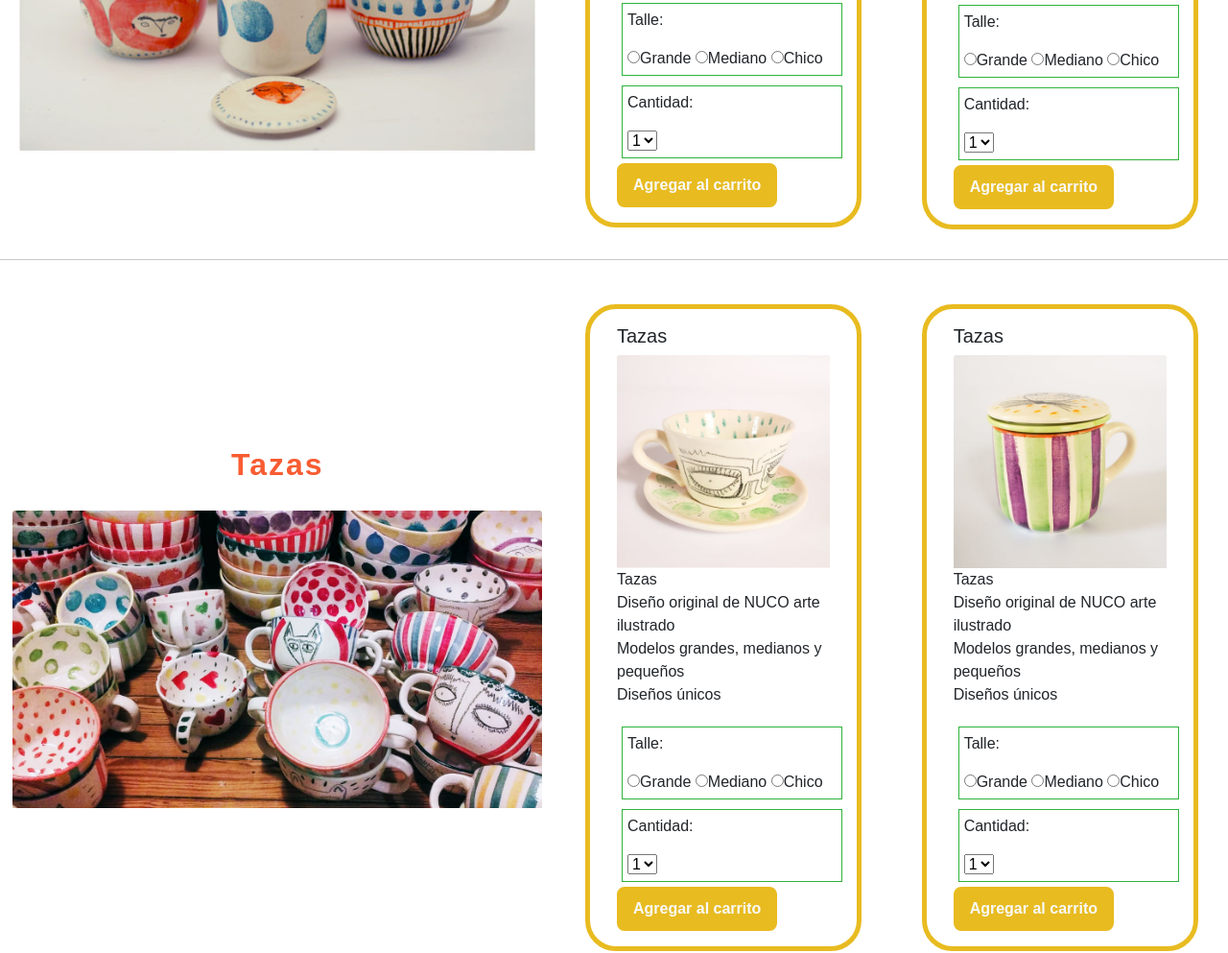
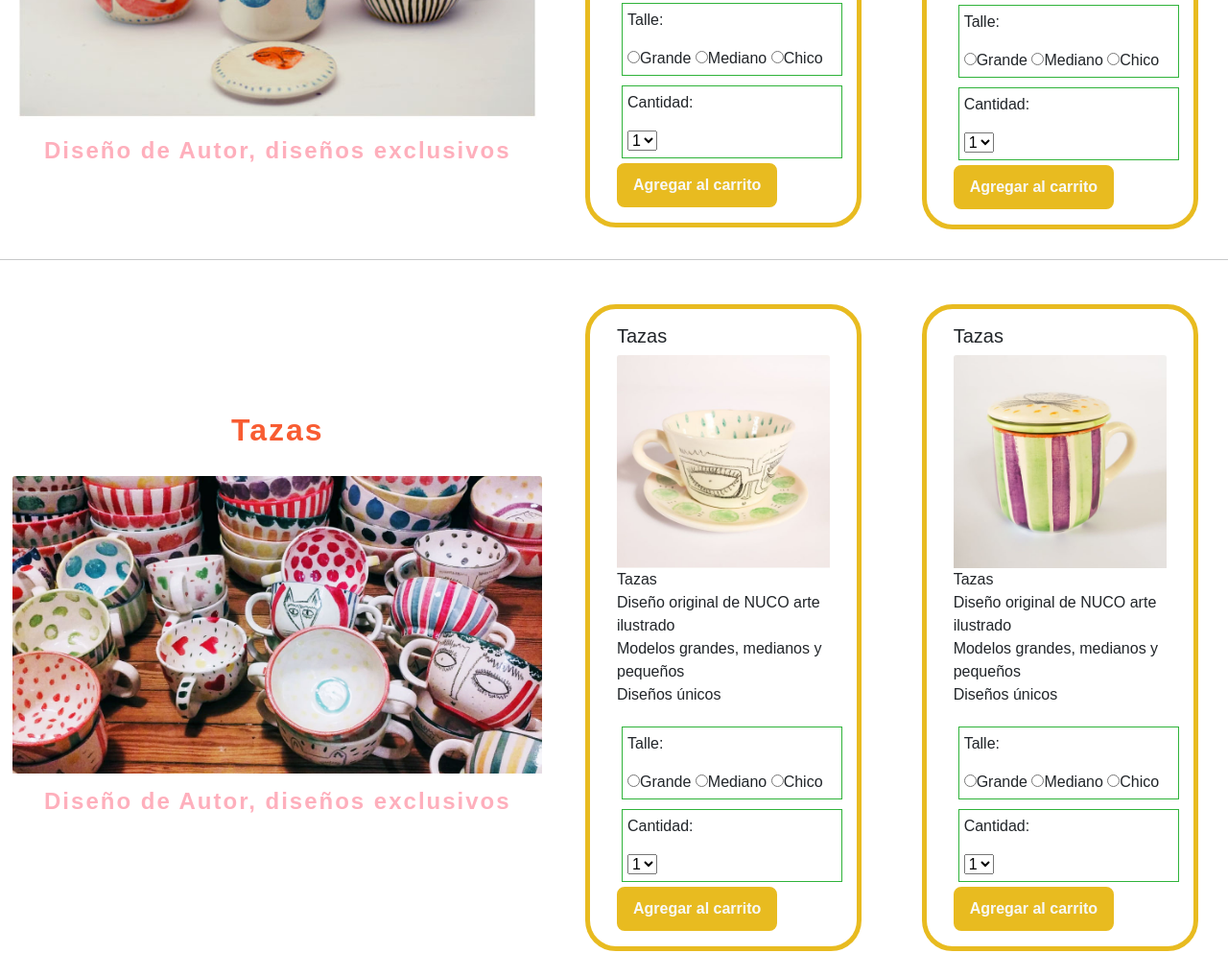
Before and after one commit to guillermovicenteprieto/tiendaNuco-DesarrolloWeb, a website: page views/ceramica.html in a window 1280 px wide. Shown: the part 1976-2969 px from the top of the page at 96% size. Drawn offline with nearby package versions, Linux system fonts and the light colour scheme; files whose address does not match are found by name.

Commit message:
revisados cambios de SEO

```diff
--- a/scss/nuco.scss
+++ b/scss/nuco.scss
@@ -556,6 +556,18 @@ html{
     font-weight: bold;
 }
 
+/*Color de h4 dentro de section*/
+.sectionBase__h4 {
+    color:$rosa-nuco;
+    letter-spacing: 2px;
+    font-size: 1.5em;
+    text-align: center;
+    padding-top: 15px;
+    padding-bottom: 20px;
+    font-weight: bold;
+}
+
+
 /*NOSOTROS*/
 /*Color de texto de párrafo dentro de Nosotros */
 .textoNosotros {
--- a/views/ceramica.html
+++ b/views/ceramica.html
@@ -159,8 +159,12 @@
                         </h3>
 
                         <img src="../assets/img//teteras conjunto.jpg" class="card-img-top" alt="Cerámica diseño de autor: Teteras">
+
+                        <h4 class="sectionBase__h4">
+                            Diseño de Autor, diseños exclusivos
+                        </h4>
+
                     </div>
-
 
                     <!--MODELO-->
                     <div class="imgCeramica" style="width: 18rem;">
@@ -262,6 +266,11 @@
                         </h3>
 
                         <img src="../assets/img/ceramica tazas.jpg" class="card-img-top" alt="Cerámica diseño de autor: Tazas">
+
+                        <h4 class="sectionBase__h4">
+                            Diseño de Autor, diseños exclusivos
+                        </h4>
+
                     </div>
 
                     <!--MODELO-->
@@ -363,6 +372,11 @@
                         </h3>
 
                         <img src="../assets/img/platos 1.jpg" class="card-img-top" alt="Cerámica diseño de autor: Plato">
+
+                        <h4 class="sectionBase__h4">
+                            Diseño de Autor, diseños exclusivos
+                        </h4>
+
                     </div>
 
                     <!--MODELO-->
@@ -463,6 +477,10 @@
                         </h3>
 
                         <img src="../assets/img/FUENTE 1.jpg" class="card-img-top" alt="Cerámica diseño de autor: Fuentes y Bowls">
+
+                        <h4 class="sectionBase__h4">
+                            Diseño de Autor, diseños exclusivos
+                        </h4>
 
                     </div>
 
```
Also changed, not shown: views/textil.html (+16 -0 lines), assets/css/nucoconsass.css, scss/dist/nuco.css.
